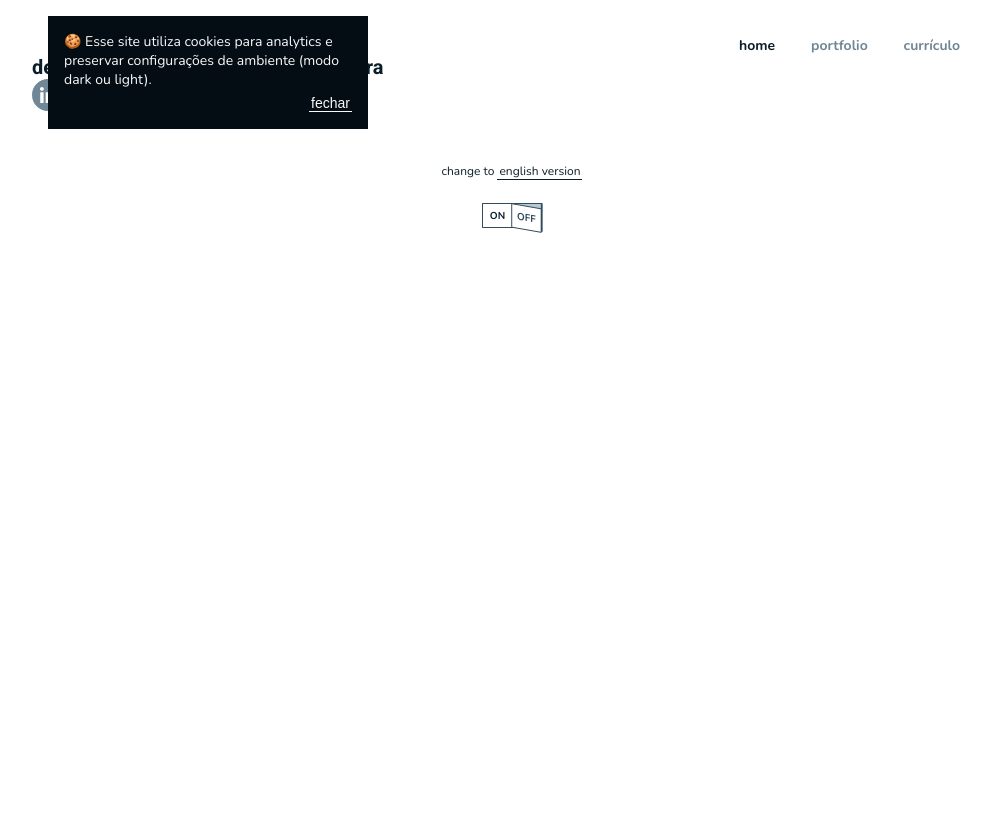
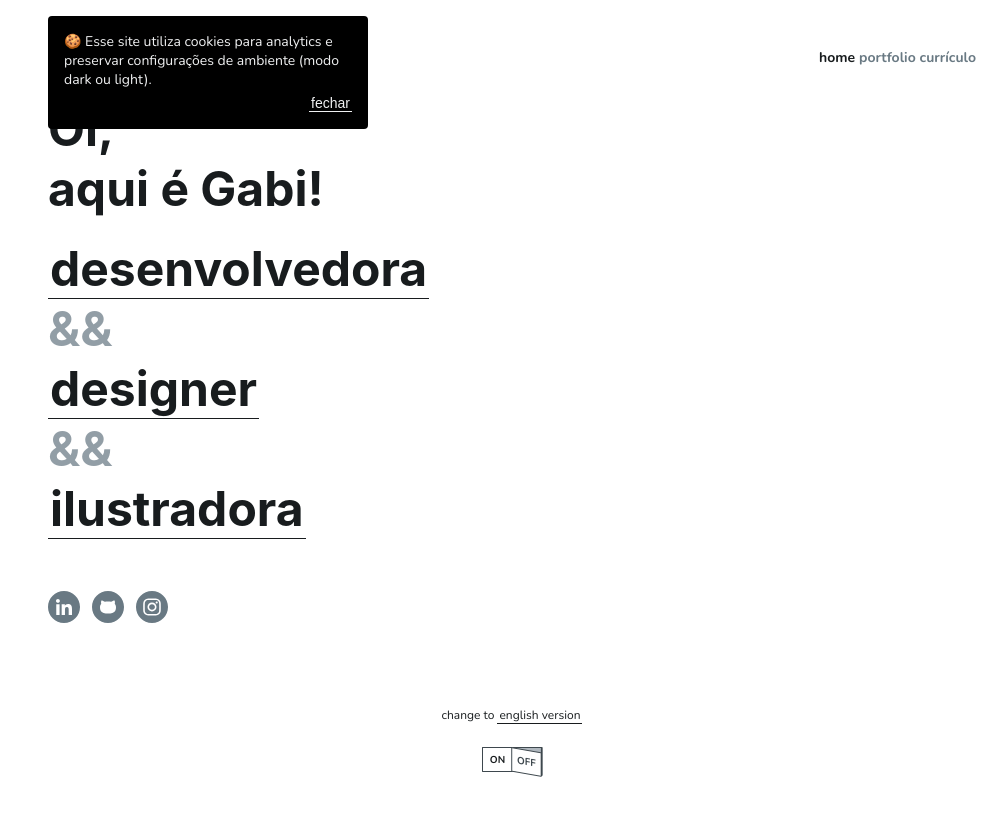
Before and after one commit to gabischima/gabischima.github.io, a Jekyll site: the page built from pt/index.md, in a window 1280 px wide. Shown: the top 816 px of the page, without its empty margins (128-1135 px from the left). Built offline with Jekyll 4.4.1, drawn with Linux system fonts in a browser that asks for light colours.

Commit message:
💄 update home

```diff
--- a/assets/css/about.scss
+++ /dev/null
@@ -1,45 +0,0 @@
----
----
-/*
-** ABOUT
-*/
-
-.gsm-about__img {
-  text-align: center;
-}
-
-.gsm-about__img img {
-  max-width: 260px;
-}
-
-.gsm-about__description p {
-  line-height: 24px;
-}
-
-.gsm-about__description p:not(:last-child) {
-  margin-bottom: 8px;
-}
-
-
-/*
-** DESKTOP
-*/
-
-@media screen and (min-width: 768px) {
-  .gsm-about__img {
-    float: left;
-    padding-top: 24px;
-  }
-
-  .gsm-about__description {
-    column-count: 2;
-    padding-top: 32px;
-  }
-}
-
-@media screen and (min-width: 960px) {
-  .gsm-about__img img {
-    max-width: 340px;
-    margin-left: -10px;
-  }
-}
--- a/assets/css/cookies.scss
+++ b/assets/css/cookies.scss
@@ -2,9 +2,6 @@
 ---
 .gsm-cookies {
   display: none;
-  position: absolute;
-  bottom: 70px;
-  z-index: 1;
   background-color: var(--cookies-bg-color);
   color: var(--cookies-color);
   padding: 16px;
@@ -42,9 +39,12 @@
 
 @media screen and (min-width: 768px) {
   .gsm-cookies {
+    position: absolute;
+    z-index: 1;
     bottom: auto;
     top: 16px;
     left: 16px;
     max-width: 320px;
+    border-radius: 4px;
   }
 }
--- a/assets/css/general.scss
+++ b/assets/css/general.scss
@@ -17,7 +17,7 @@ body {
 }
 
 h1 {
-  font-family: 'Roboto Condensed', -apple-system, BlinkMacSystemFont, "Segoe UI", Helvetica, Arial, sans-serif, "Apple Color Emoji", "Segoe UI Emoji", "Segoe UI Symbol";
+  font-family: -apple-system, BlinkMacSystemFont, "Segoe UI", Helvetica, Arial, sans-serif, "Apple Color Emoji", "Segoe UI Emoji", "Segoe UI Symbol";
   font-weight: bold;
   font-size: 24px;
   border-bottom: 2px solid var(--h1--border-color);
@@ -26,7 +26,7 @@ h1 {
 }
 
 h3 {
-  font-family: 'Roboto', -apple-system, BlinkMacSystemFont, "Segoe UI", Helvetica, Arial, sans-serif, "Apple Color Emoji", "Segoe UI Emoji", "Segoe UI Symbol";
+  font-family: -apple-system, BlinkMacSystemFont, "Segoe UI", Helvetica, Arial, sans-serif, "Apple Color Emoji", "Segoe UI Emoji", "Segoe UI Symbol";
   font-weight: bold;
   font-size: 16px;
 }
@@ -73,7 +73,6 @@ b {
 }
 
 .gsm-nav-list__item {
-  padding: 12px 0;
   text-align: center;
   position: relative;
 }
@@ -89,6 +88,7 @@ b {
   left: calc(50% - 6px);
 }
 .gsm-nav-list__item a {
+  padding: 16px 8px;
   color: var(--nav-list--color);
   display: block;
 }
@@ -136,7 +136,7 @@ b {
     width: auto;
     background-color: transparent;
     box-shadow: none;
-    padding-top: 36px;
+    padding-top: 48px;
   }
 
   .gsm-nav-list {
@@ -148,7 +148,10 @@ b {
 
   .gsm-nav-list__item {
     display: inline-block;
-    padding: 0 16px;
+    padding: 0;
+  }
+  .gsm-nav-list__item > a {
+    padding: 0;
   }
   .gsm-nav-list__item._active:before {
     border: 0;
--- /dev/null
+++ b/assets/css/home.scss
@@ -0,0 +1,37 @@
+---
+---
+/*
+** HOME
+*/
+
+.gsm-home {
+  padding: 32px 16px;
+}
+
+.gsm-home > h1 {
+  font-size: 32px;
+  border: 0;
+  padding-bottom: 16px;
+  line-height: 40px;
+}
+
+.gsm-home__and {
+  color: var(--h1--connect--color);
+}
+
+.gsm-home > .gsm-social-medias {
+  padding-top: 32px;
+}
+
+@media screen and (min-width: 544px) {
+  .gsm-home > h1 {
+    font-size: 40px;
+    line-height: 48px;
+  }
+}
+@media screen and (min-width: 960px) {
+  .gsm-home > h1 {
+    font-size: 48px;
+    line-height: 60px;
+  }
+}
--- a/assets/css/style.scss
+++ b/assets/css/style.scss
@@ -14,7 +14,7 @@
 /*
 ** PAGES
 */
-@import "about.css";
+@import "home.css";
 @import "portfolio.css";
 @import "curriculum.css";
 @import "ennecoisa.css";
--- a/assets/css/variables.css
+++ b/assets/css/variables.css
@@ -1,95 +1,95 @@
 ---
 ---
-/*
-** COLORS **
---white-000: #FFFFFF;
---white-100: #F9FAFB;
---white-200: #EBF1F5;
---white-300: #DFE9F0;
---white-400: #B6C8D4;
---white-500: #92A6B3;
-
---black-500: #6F8796;
---black-400: #486375;
---black-300: #314C5E;
---black-200: #193242;
---black-100: #0B1D29;
---black-000: #040d13;
-*/
 
 ._mode_dark {
-  --body--bg-color: #040d13;
-  --body--color: #F9FAFB;
+  --body--bg-color: var(--black-000);
+  --body--color: var(--white-100);
 
-  --h1--border-color: #193242;
+  --h1--border-color: var(--black-200);
+  --h1--connect--color: var(--white-500);
 
-  --link--color: #F9FAFB;
-  --link--hover--color: #0B1D29;
+  --link--color: var(--white-100);
+  --link--hover--color: var(--black-100);
 
-  --btn--color: #F9FAFB;
-  --btn--hover--color: #FFFFFF;
-  --btn--hover--bg-color: #193242;
+  --btn--color: var(--white-100);
+  --btn--hover--color: var(--white-000);
+  --btn--hover--bg-color: var(--black-200);
 
-  --header--border-top--color: #B6C8D4;
+  --header--border-top--color: var(--white-400);
 
-  --nav-list--color: #92A6B3;
-  --nav-list--active--color: #F9FAFB;
+  --nav-list--color: var(--white-500);
+  --nav-list--active--color: var(--white-100);
 
-  --social-media--fill: #92A6B3;
-  --social-media--hover--fill: #F9FAFB;
+  --social-media--fill: var(--white-500);
+  --social-media--hover--fill: var(--white-100);
 
-  --curriculum--bg-color: #193242;
-  --curriculum--border-color: #F9FAFB;
+  --curriculum--bg-color: var(--black-200);
+  --curriculum--border-color: var(--white-100);
 
-  --gallery--border-color: #193242;
+  --gallery--border-color: var(--black-200);
 
-  --scroll-bar--color: #486375;
+  --scroll-bar--color: var(--black-400);
 
-  --switcher--color: #DFE9F0;
-  --switcher--border-color: #DFE9F0;
-  --switcher--base---bg-color: #486375;
-  --switcher--bg-color: #040d13;
-  --switcher--selected--color: #F9FAFB;
+  --switcher--color: var(--white-300);
+  --switcher--border-color: var(--white-300);
+  --switcher--base---bg-color: var(--black-400);
+  --switcher--bg-color: var(--black-000);
+  --switcher--selected--color: var(--white-100);
 
-  --cookies-bg-color: #EBF1F5;
-  --cookies-color: #0B1D29;
+  --cookies-bg-color: var(--white-200);
+  --cookies-color: var(--black-100);
 }
 
 :root,
 ._mode_light {
-  --body--bg-color: #FFFFFF;
-  --body--color: #0B1D29;
+  --white-000: #FFFFFF;
+  --white-100: #F0F1F2;
+  --white-200: #E1E3E5;
+  --white-300: #D2D6D9;
+  --white-400: #B0B8BF;
+  --white-500: #929EA6;
 
-  --h1--border-color: #EBF1F5;
+  --black-500: #697983;
+  --black-400: #536068;
+  --black-300: #3E484E;
+  --black-200: #2A3135;
+  --black-100: #181C1E;
+  --black-000: #000000;
 
-  --link--color: #0B1D29;
-  --link--hover--color: #F9FAFB;
+  --body--bg-color: var(--white-000);
+  --body--color: var(--black-100);
 
-  --btn--color: #0B1D29;
-  --btn--hover--color: #040d13;
-  --btn--hover--bg-color: #EBF1F5;
+  --h1--border-color: var(--white-200);
+  --h1--connect--color: var(--white-500);
 
-  --header--border-top--color: #193242;
+  --link--color: var(--black-100);
+  --link--hover--color: var(--white-100);
 
-  --nav-list--color: #6F8796;
-  --nav-list--active--color: #0B1D29;
+  --btn--color: var(--black-100);
+  --btn--hover--color: var(--black-000);
+  --btn--hover--bg-color: var(--white-200);
 
-  --social-media--fill: #6F8796;
-  --social-media--hover--fill: #0B1D29;
+  --header--border-top--color: var(--black-200);
 
-  --curriculum--bg-color: #EBF1F5;
-  --curriculum--border-color: #0B1D29;
+  --nav-list--color: var(--black-500);
+  --nav-list--active--color: var(--black-100);
 
-  --gallery--border-color: #EBF1F5;
+  --social-media--fill: var(--black-500);
+  --social-media--hover--fill: var(--black-100);
 
-  --scroll-bar--color: #B6C8D4;
+  --curriculum--bg-color: var(--white-200);
+  --curriculum--border-color: var(--black-100);
 
-  --switcher--color: #314C5E;
-  --switcher--border-color: #314C5E;
-  --switcher--base---bg-color: #B6C8D4;
-  --switcher--bg-color: #FFFFFF;
-  --switcher--selected--color: #0B1D29;
+  --gallery--border-color: var(--white-200);
 
-  --cookies-bg-color: #040d13;
-  --cookies-color: #F9FAFB;
+  --scroll-bar--color: var(--white-400);
+
+  --switcher--color: var(--black-300);
+  --switcher--border-color: var(--black-300);
+  --switcher--base---bg-color: var(--white-400);
+  --switcher--bg-color: var(--white-000);
+  --switcher--selected--color: var(--black-100);
+
+  --cookies-bg-color: var(--black-000);
+  --cookies-color: var(--white-100);
 }
--- a/pt/index.md
+++ b/pt/index.md
@@ -6,8 +6,14 @@ lang: pt
 layout: home
 ---
 
-<div class="gsm-about">
-  <h3>
-    desenvolvedora • designer • ilustradora
-  </h3>
-</div>
+<h1>
+  Oi,<br>
+  aqui é Gabi!<br>
+</h1>
+<h1>
+  <a class="gsm-link" href="">desenvolvedora</a><br>
+  <span class="gsm-home__and">&&</span><br>
+  <a class="gsm-link" href="">designer</a><br>
+  <span class="gsm-home__and">&&</span><br>
+  <a class="gsm-link" href="">ilustradora</a>
+</h1>
```
Also changed, not shown: en/index.md (+11 -5 lines).
